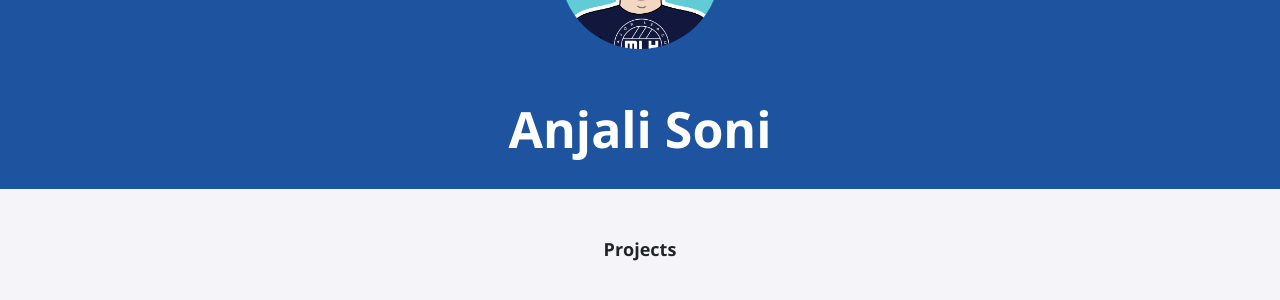
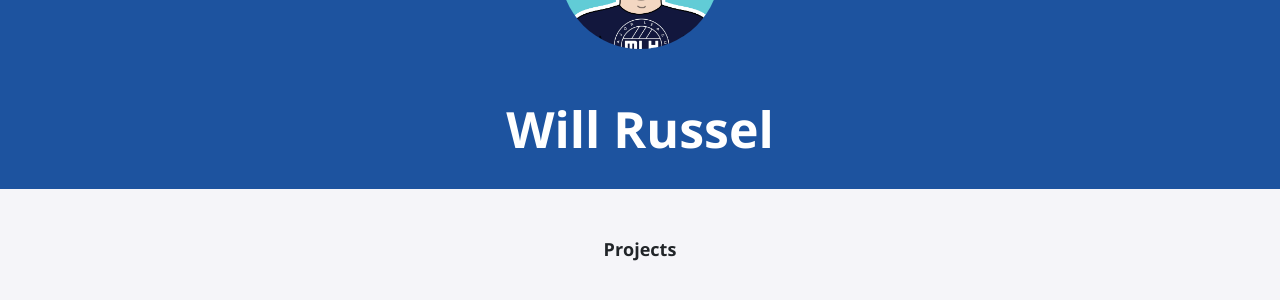
Before and after one commit to MLH-Fellowship/explorer-portfolio-batch2, a Jekyll site: the page built from index.html, in a window 1280 px wide. Shown: the part 201-501 px from the top of the page. Built offline with Jekyll 4.4.1, drawn with Linux system fonts in a browser that asks for light colours; nearby versions of some CDN libraries.

Commit message:
change the header

```diff
--- a/_config.yml
+++ b/_config.yml
@@ -1,4 +1,4 @@
-title: "Anjali Soni"
+title: "Will Russel"
 email: fellowship@mlh.io
 description: >- # this means to ignore newlines until "baseurl:"
   Write an awesome description for your new site here. You can edit this
@@ -7,7 +7,7 @@ description: >- # this means to ignore newlines until "baseurl:"
 baseurl: "/"
 url: "/portfolio-template"
 twitter_username: mlhacks
-github_username:  mlh-fellowship
+github_username: mlh-fellowship
 
 sass:
   sass_dir: _sass
```
